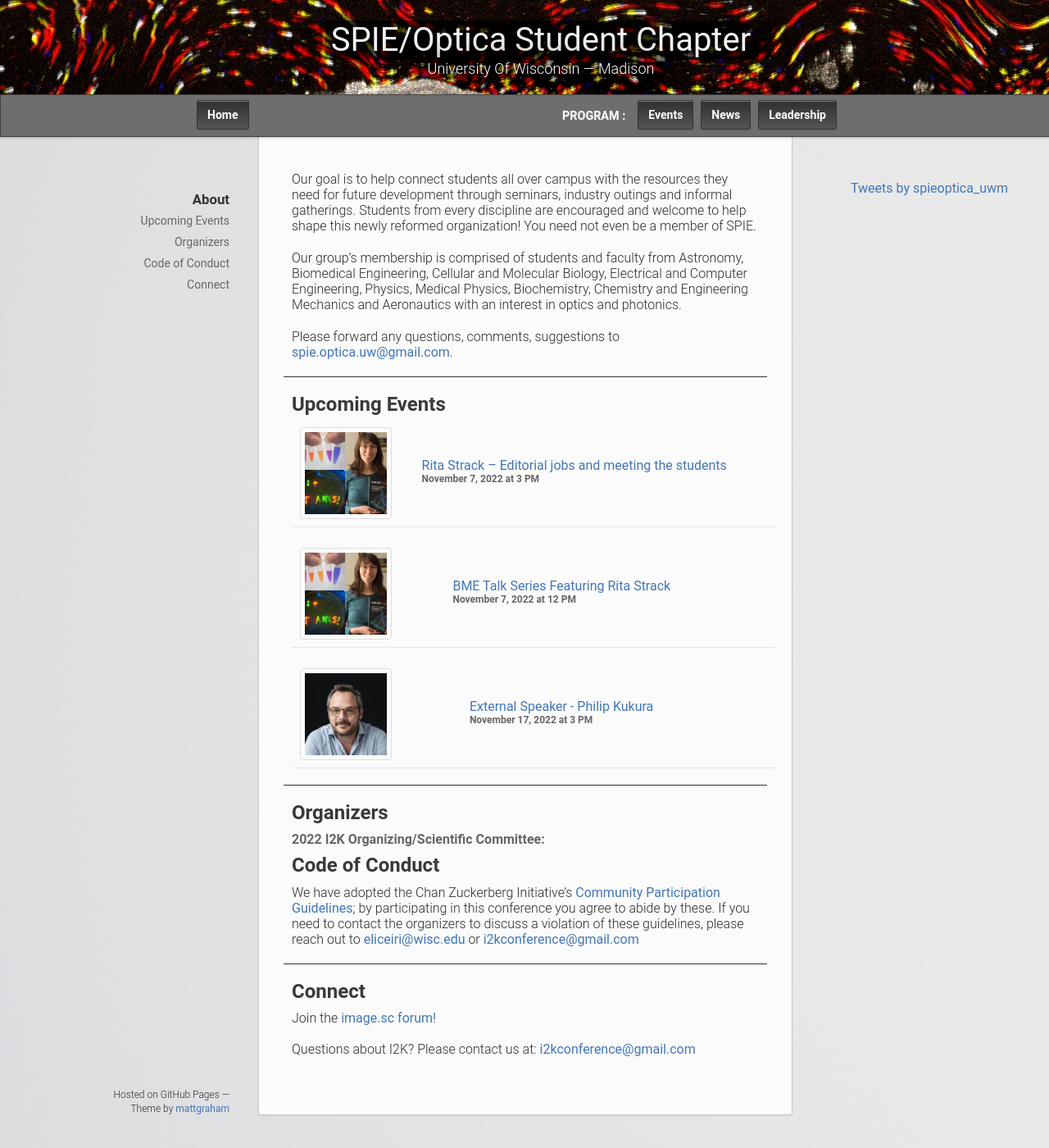
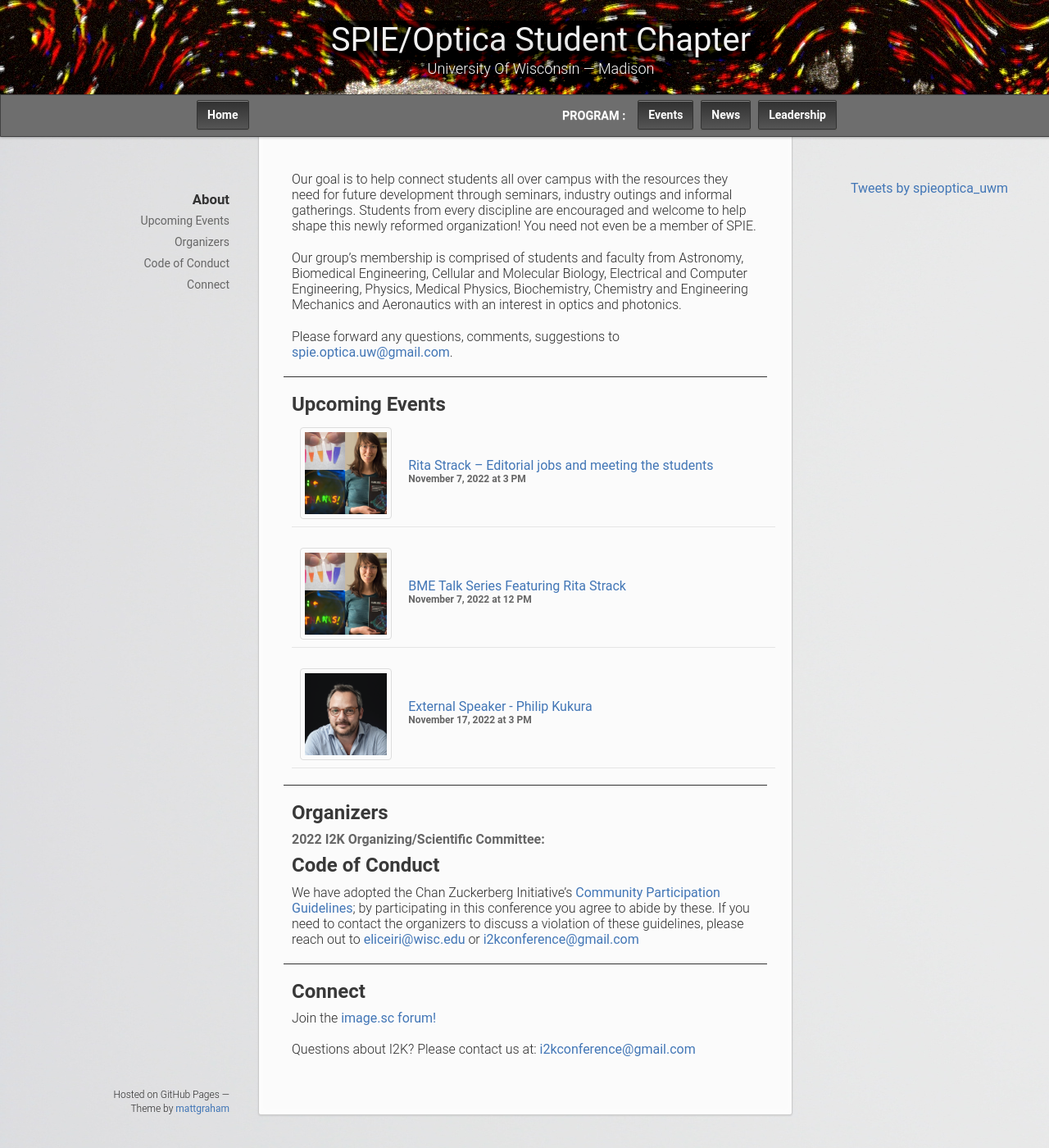
Before and after one commit to uw-loci/spieopticamadison.org, a Jekyll site: the page built from index.md, in a window 1280 px wide and 1400 px high, scrolled down 406 px. Shown: the whole window at 82% size. Built offline with Jekyll 4.4.1, drawn with Linux system fonts in a browser that asks for light colours; comment, search, counter and statistics services are not loaded.

Commit message:
Fix line-indentation issue on short-list include

```diff
--- a/_includes/events/short-list
+++ b/_includes/events/short-list
@@ -20,11 +20,11 @@ sorted correctly, and to generate the year headers consistently.
   {%- for eventsPg in eventsPages -%}
       <table>
         <tr>
-          <th>
+          <th class="col1">
           <img src="{{eventsPg.image}}" alt="{{eventsPg.image-description}}">
           </th>
 
-          <th>
+          <th class="col2">
           <a href="{{eventsPg.url}}">{{eventsPg.title}}</a><br><h6>{{eventsPg.day}} at {{eventsPg.time}}</h6>
           </th>
         </tr>
--- a/assets/css/style.scss
+++ b/assets/css/style.scss
@@ -32,7 +32,7 @@ short-list {
   }
 
   table, th, td {
-    th {
-    }
+    th.col1 { width: 2em;}
+    th.col2 { width: 10em;}
   }
 }
```
